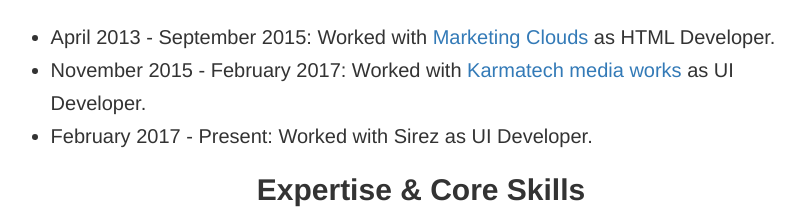
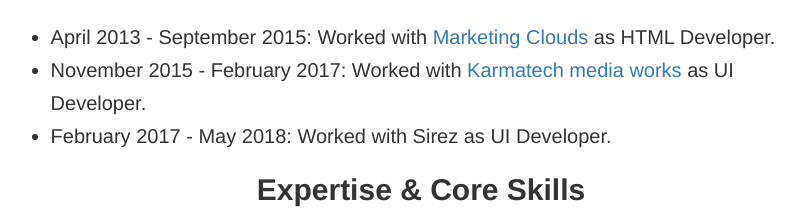
Before and after one commit to yjoon45/yjoon45.github.io, a plain HTML site: page index.html in a window 1280 px wide. Shown: the part 881-1091 px from the top of the page, without its empty margins (219-1024 px from the left). Drawn offline with nearby package versions, Linux system fonts and the light colour scheme.

Commit message:
Update index.html

```diff
--- a/index.html
+++ b/index.html
@@ -37,7 +37,7 @@
 			<ul>
 				<li>April 2013 - September 2015: Worked with <a href="http://marketingclouds.in">Marketing Clouds</a> as HTML Developer.</li>
 				<li>November 2015 - February 2017: Worked with <a href="http://www.karmatech.in/">Karmatech media works</a> as UI Developer.</li>
-				<li>February 2017 - Present: Worked with Sirez as UI Developer.</li>
+				<li>February 2017 - May 2018: Worked with Sirez as UI Developer.</li>
 			</ul>
 			<h2 class="text-center">Expertise & Core Skills</h2>
 			<ul>
```
